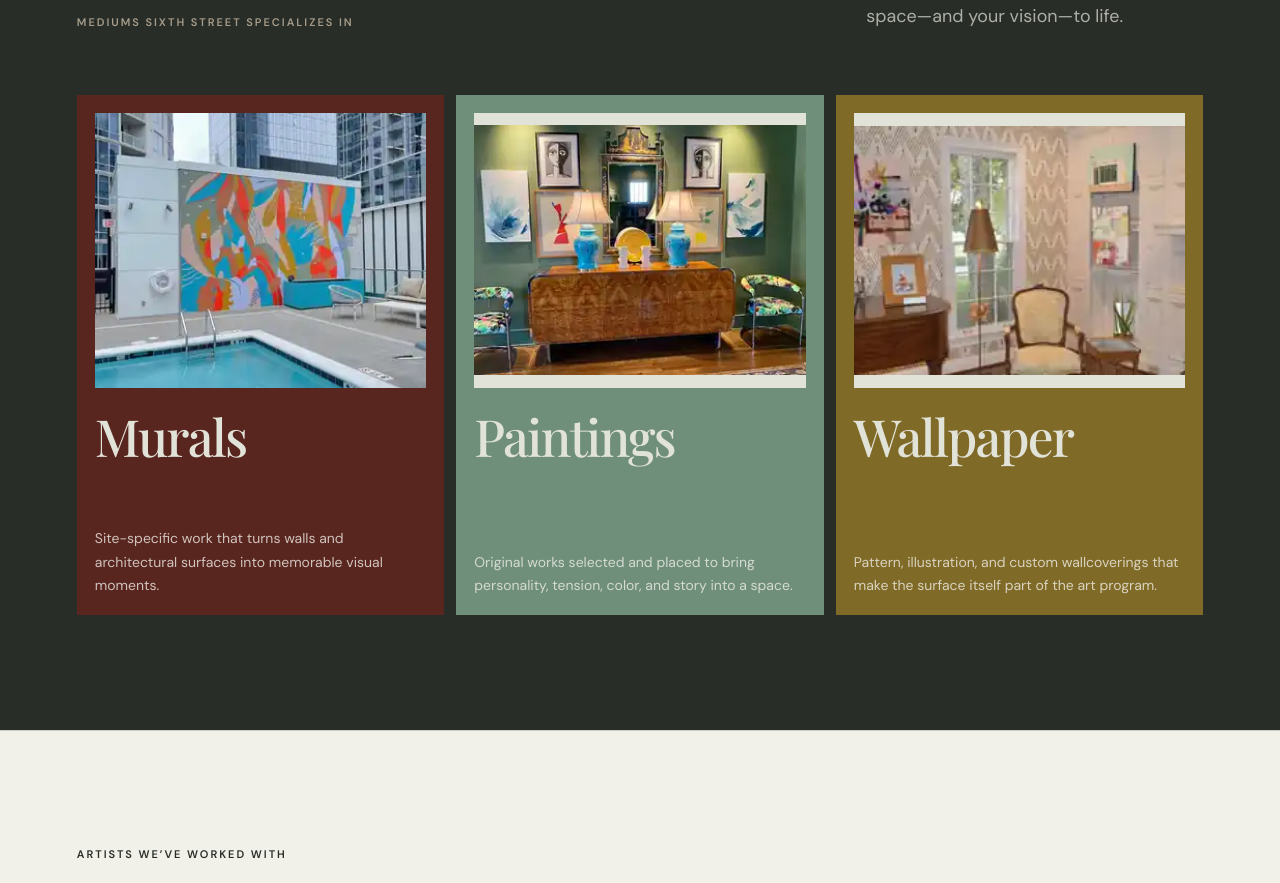
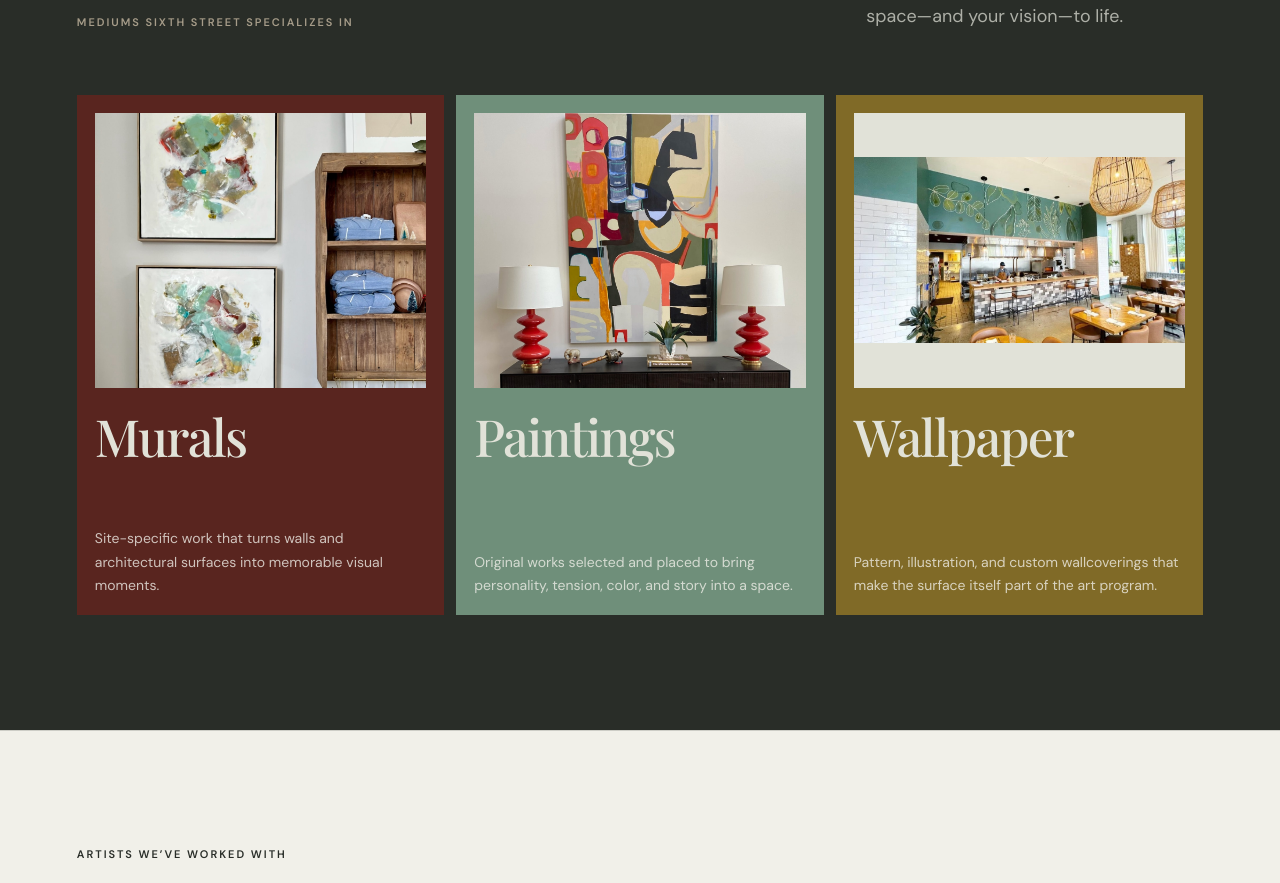
Before and after one commit to Melvinator32/blank-canvas-joy-595, a React (Vite) app in the folder artifacts/sixth-street-creative/: page / in a window 1280 px wide. Shown: the part 2630-3513 px from the top of the page. Built offline with nearby package versions, Linux system fonts and the light colour scheme; a web font is replaced by a local one.

Commit message:
Use higher-resolution images for medium cards

```diff
--- a/artifacts/sixth-street-creative/src/MediumsSection.tsx
+++ b/artifacts/sixth-street-creative/src/MediumsSection.tsx
@@ -4,22 +4,22 @@ const mediums = [
     name: 'Murals',
     description: 'Site-specific work that turns walls and architectural surfaces into memorable visual moments.',
     className: 'medium-card murals',
-    image: '/images/mediums/murals.webp',
+    image: '/images/portfolio/commercial-01.jpg',
     alt: 'Colorful Sixth Street Creative mural beside a pool',
   },
   {
     name: 'Paintings',
     description: 'Original works selected and placed to bring personality, tension, color, and story into a space.',
     className: 'medium-card paintings',
-    image: '/images/mediums/paintings.webp',
-    alt: 'Curated paintings arranged on a green wall',
+    image: '/images/portfolio/residential-01.jpg',
+    alt: 'Curated paintings arranged in a collected interior',
   },
   {
     name: 'Wallpaper',
     description: 'Pattern, illustration, and custom wallcoverings that make the surface itself part of the art program.',
     className: 'medium-card wallpaper',
-    image: '/images/mediums/wallpaper.webp',
-    alt: 'Patterned wallpaper in a collected residential interior',
+    image: '/images/portfolio/hospitality-01.jpg',
+    alt: 'Expressive wall treatment in a Sixth Street Creative interior',
   },
 ];
 
@@ -39,7 +39,7 @@ export default function MediumsSection() {
         {mediums.map((medium) => (
           <article className={medium.className} key={medium.name}>
             <div className="medium-visual">
-              <img src={medium.image} alt={medium.alt} loading="lazy" />
+              <img src={medium.image} alt={medium.alt} loading="lazy" decoding="async" />
             </div>
             <h3>{medium.name}</h3>
             <p>{medium.description}</p>
```
